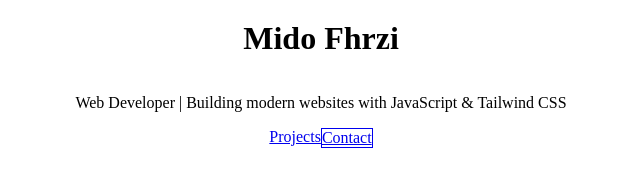
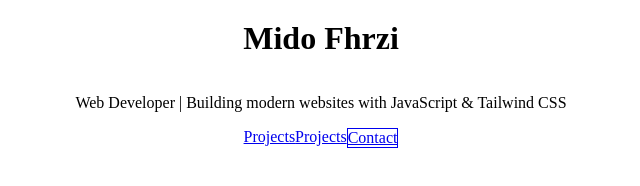
Before and after one commit to Midofhrzi2008/portfolio-mido, a website built with Vite: page index.html in a window 1280 px wide. Shown: the part 344-530 px from the top of the page, without its empty margins (319-959 px from the left). Built offline with nearby package versions, Linux system fonts and the light colour scheme; files whose address does not match are found by name.

Commit message:
feat: update homepage content

```diff
--- a/index.html
+++ b/index.html
@@ -16,6 +16,7 @@
       Web Developer | Building modern websites with JavaScript & Tailwind CSS
     </p>
     <div class="flex gap-4">
+          <a href="#about" class="px-6 py-2 bg-indigo-600 rounded-lg hover:bg-indigo-700 transition">Projects</a>
       <a href="#projects" class="px-6 py-2 bg-indigo-600 rounded-lg hover:bg-indigo-700 transition">Projects</a>
       <a href="#contact" class="px-6 py-2 border border-indigo-600 rounded-lg hover:bg-indigo-50 hover:text-indigo-600 transition">Contact</a>
     </div>
```
